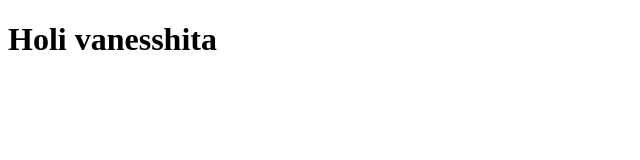
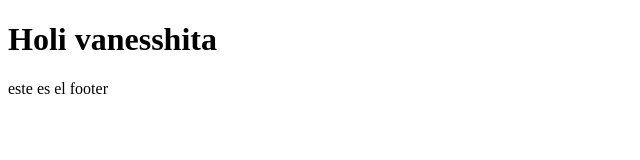
Before and after one commit to AraceliCumen/workshopGit, a plain HTML site: page index.html in a window 1280 px wide. Shown: the whole page, without its empty margins (0-640 px from the left). Drawn offline with Linux system fonts and the light colour scheme.

Commit message:
añadiendo footer

```diff
--- a/index.html
+++ b/index.html
@@ -8,5 +8,10 @@
 </head>
 <body>
   <h1>Holi vanesshita</h1>
+
+
+  <footer>
+    este es el footer
+  </footer>
 </body>
 </html>
```
